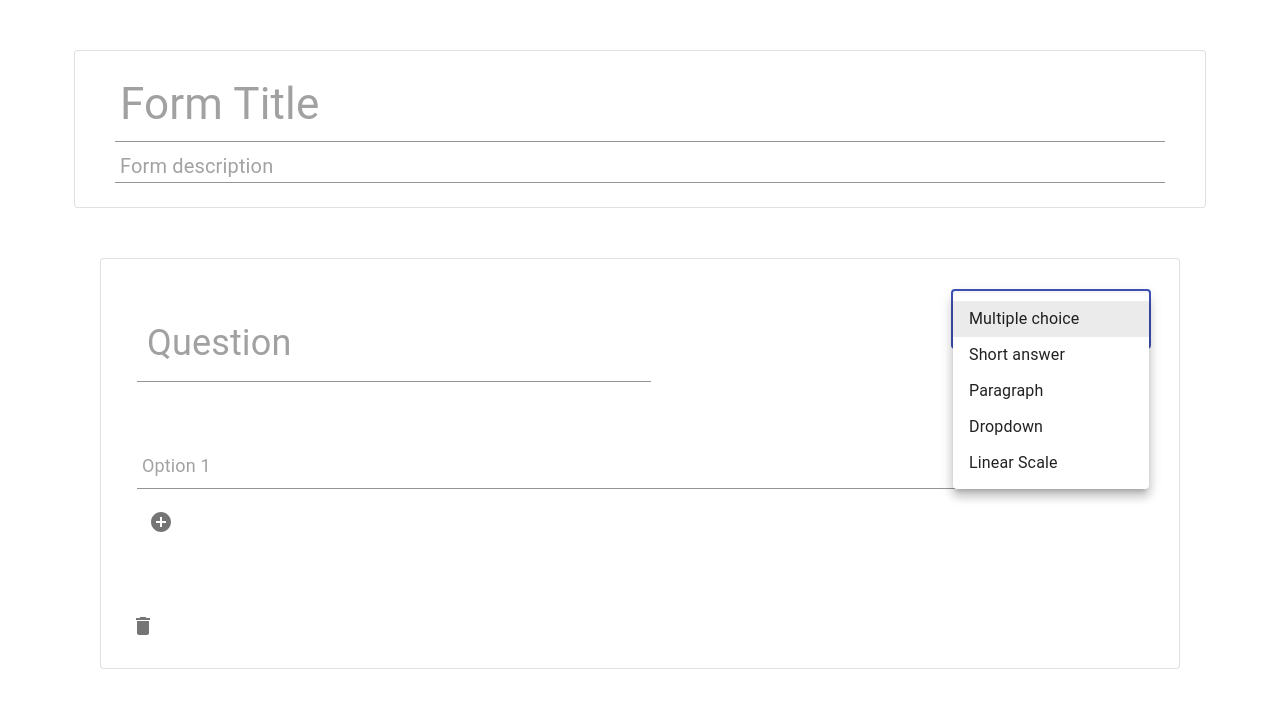
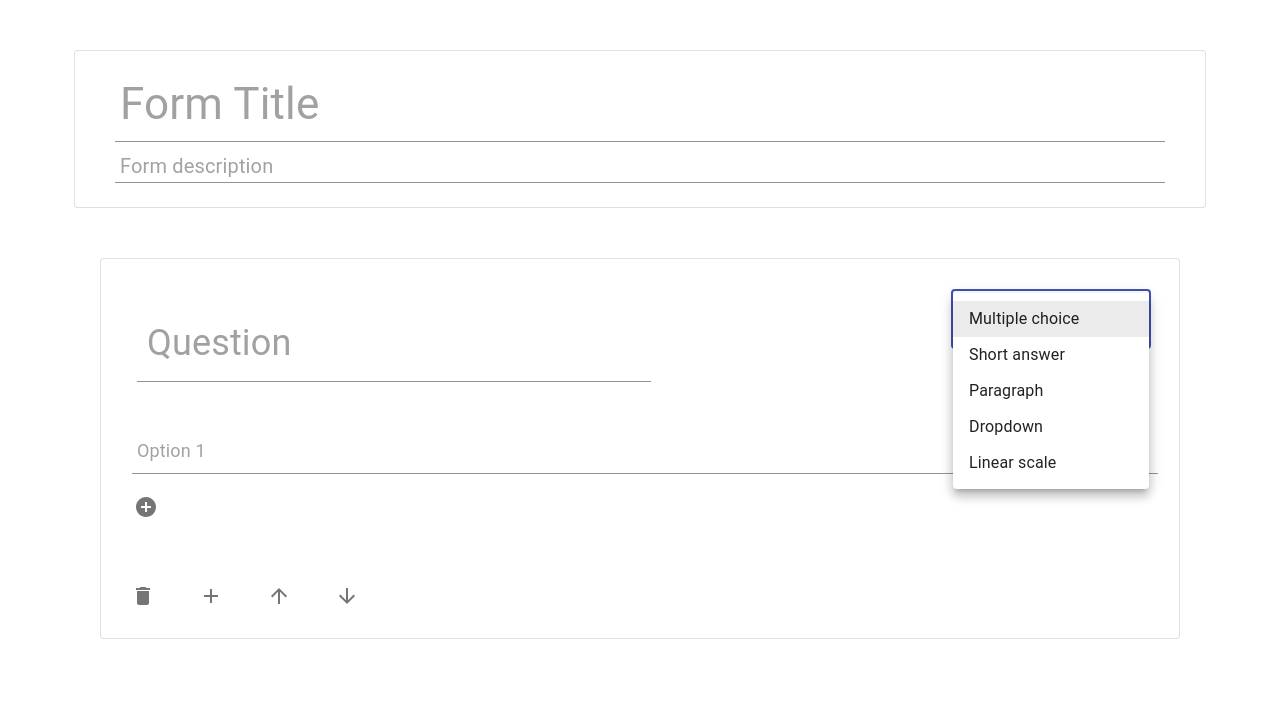
Before and after one commit to rkhanna19/google-form-clone, a React (Create React App) app in the folder google-form-clone/: page / in a window 1280 px wide. Both pictures are taken after a click on the button "Multiple choice". Shown: the top 708 px of the page. Built offline with nearby package versions, Linux system fonts and the light colour scheme.

Commit message:
added question cards

```diff
--- a/google-form-clone/src/App.js
+++ b/google-form-clone/src/App.js
@@ -1,11 +1,22 @@
 // eslint-disable-next-line
-import React from 'react';
+import React, {useState} from 'react';
 import './App.css';
 import Header from './Header.js';
 import { makeStyles } from '@material-ui/core/styles';
 import QuestionCard from './Question.js';
-import { Container, Fab } from '@material-ui/core';
-import Add from '@material-ui/icons/Add';
+import {
+  Container,
+  GridList,
+  Grid,
+} from '@material-ui/core';
+import {
+  Delete,
+  AddCircle,
+  Add,
+  HighlightOff,
+  ArrowUpward,
+  ArrowDownward,
+} from '@material-ui/icons';
 
 const useStyles = makeStyles({
   container: {
@@ -16,12 +27,27 @@ const useStyles = makeStyles({
 function App() {
   const classes = useStyles();
 
+  const [questions, setQuestions] = useState()
+
+  const handleDelete = () => {
+
+  };
+
+  const handleAdd = () => {
+
+  };
+
+  const handleUp = () => {
+
+  };
+
+  const handleDown = () => {
+
+  }
+
   return (
     <Container maxWidth='lg' className={classes.container}>
         <Header />
-        {/* <Fab color="primary" aria-label="add">
-          <Add />
-        </Fab> */}
         <QuestionCard />
     </Container>
   );
--- a/google-form-clone/src/Dropdown.js
+++ b/google-form-clone/src/Dropdown.js
@@ -32,7 +32,7 @@ export default function Dropdown({handleChange, type}) {
                     <MenuItem value='Short answer'>Short answer</MenuItem>
                     <MenuItem value='Paragraph'>Paragraph</MenuItem>
                     <MenuItem value='Dropdown'>Dropdown</MenuItem>
-                    <MenuItem value='Linear scale'>Linear Scale</MenuItem>
+                    <MenuItem value='Linear scale'>Linear scale</MenuItem>
                 </Select>
             <FormHelperText>Question Type</FormHelperText>
         </FormControl>
--- a/google-form-clone/src/Question.js
+++ b/google-form-clone/src/Question.js
@@ -10,10 +10,18 @@ import {
     CardActions,
     IconButton,
     InputAdornment,
+    Typography,
 } from '@material-ui/core';
 import Dropdown from './Dropdown.js';
 import { makeStyles } from '@material-ui/core/styles';
-import {Delete, AddCircle, HighlightOff} from '@material-ui/icons';
+import {
+    Delete,
+    AddCircle,
+    Add,
+    HighlightOff,
+    ArrowUpward,
+    ArrowDownward,
+} from '@material-ui/icons';
 
 // class Question {
 
@@ -34,22 +42,26 @@ const useStyles = makeStyles({
         marginTop: 20,
     },
     gridList: {
-        padding: 20,
+        padding: 5,
         // width: 500,
         // height: 450,
     },
     option: {
         padding: 5,
+        marginLeft: 10,
     },
     delete: {
         padding: 10,
+    },
+    longForm: {
+        padding: 10,
+        margin: 10,
     },
   });
 
 function QuestionCard() {
     const classes = useStyles();
 
-    const [name, setName] = useState('Question');
     const [type, setType] = useState('Multiple choice');
     const [options, setOptions] = useState(['Option 1']);
 
@@ -59,7 +71,9 @@ function QuestionCard() {
             setOptions('Long answer text');
         } else if (event.target.value === 'Short answer') {
             setOptions('Short answer text');
-        } else if (!Array.isArray(options)) {
+        } else if (event.target.value === 'Linear scale') {
+            setOptions(['Lowest value (label)', 'Highest value (label)']);
+        } else {
             setOptions(['Option 1']);
         }
     }
@@ -76,7 +90,7 @@ function QuestionCard() {
             <Card variant='outlined'>
                 <CardHeader
                     title={
-                        <Input id='question' placeholder='Question' color='primary' className={classes.question} onChange={text => setName(text)} inputProps={{style: {fontSize: 36}}} />
+                        <Input id='question' placeholder='Question' color='primary' className={classes.question} inputProps={{style: {fontSize: 36}}} />
                     }
                     action={<Dropdown type={type} handleChange={handleChange} />}
                 />
@@ -84,13 +98,16 @@ function QuestionCard() {
                 <GridList cellHeight={50} className={classes.gridList} cols={1}>
                     {!Array.isArray(options) ?
                     <GridListTile key={options} cols={1}>
-                        <Input id={options} placeholder={options} color='primary' fullWidth={true} className={classes.option} inputProps={{style: {fontSize: 18}}} />
+                        <Typography variant="overline" display="block" gutterBottom className={classes.longForm} size='Large'>
+                            {options}
+                        </Typography>
+                        {/* <Input id={options} placeholder={options} color='primary' fullWidth={true} className={classes.option} inputProps={{style: {fontSize: 18}}} /> */}
                     </GridListTile>
                     :
-                    (options.map((option) => (
+                    (options.map((option, index) => (
                     <GridListTile key={option} cols={1}>
                         <Input
-                        id={option}
+                        id={`${index}`}
                         placeholder={option}
                         color='primary'
                         fullWidth={true}
@@ -99,7 +116,7 @@ function QuestionCard() {
                         endAdornment={
                             <InputAdornment position='end'>
                                 <IconButton>
-                                    {(options.length > 1) && <HighlightOff />}
+                                    {((options.length > 1) && (type !== 'Linear scale')) && <HighlightOff onClick={() => setOptions(options.filter((word, i) => word !== option))} />}
                                 </IconButton>
                             </InputAdornment>
                         }
@@ -107,13 +124,22 @@ function QuestionCard() {
                     </GridListTile>
                     )))}
                     <GridListTile key='<OVO>'>
-                        {Array.isArray(options) && <IconButton aria-label='add'><AddCircle onClick={()=> addOption()} /></IconButton>}
+                        {(Array.isArray(options) && (type !== 'Linear scale'))  && <IconButton aria-label='add'><AddCircle onClick={()=> addOption()} /></IconButton>}
                     </GridListTile>
                 </GridList>
                 </CardContent>
                 <CardActions disableSpacing>
                         <IconButton aria-label='delete'>
                             <Delete size='Large' className={classes.delete}/>
+                        </IconButton>
+                        <IconButton aria-label='add'>
+                            <Add size='Large' className={classes.delete} />
+                        </IconButton>
+                        <IconButton aria-label='up'>
+                            <ArrowUpward size='Large' className={classes.delete} />
+                        </IconButton>
+                        <IconButton aria-label='down'>
+                            <ArrowDownward size='Large' className={classes.delete} />
                         </IconButton>
                 </CardActions>
             </Card>
```
